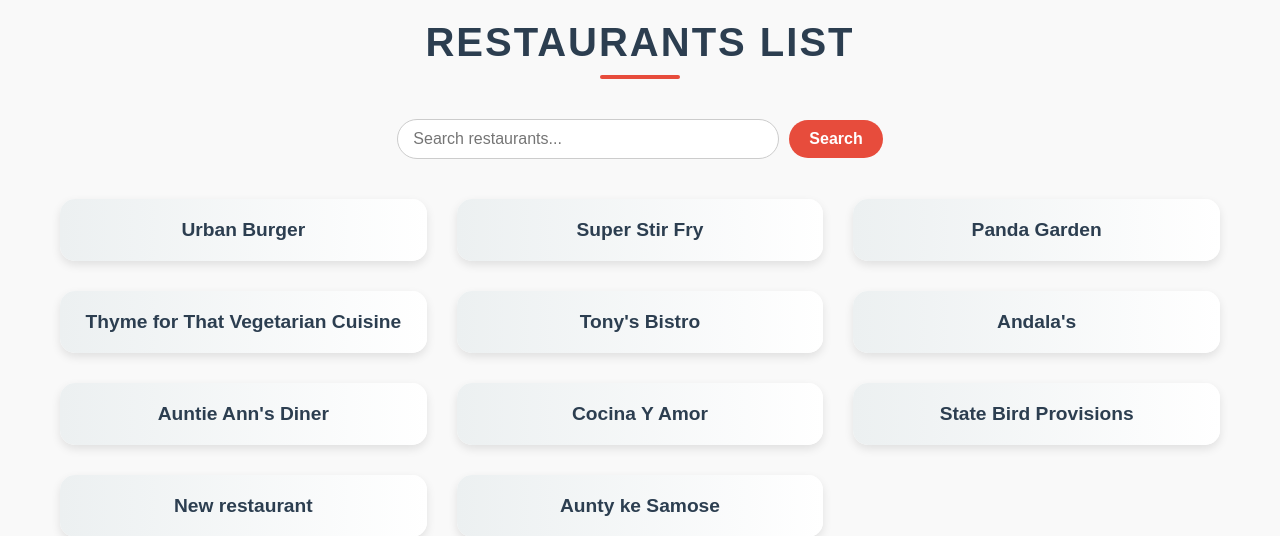
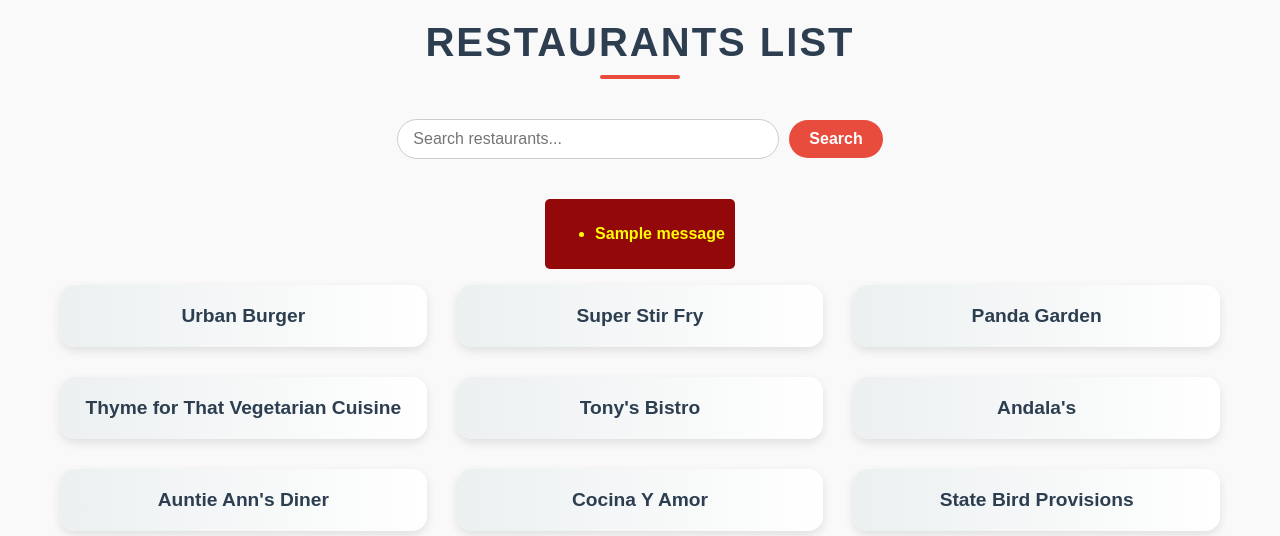
Before and after one commit to csdivyansh/Zwiggy, a Flask app: page /restaurants/ in a window 1280 px wide. Shown: the top 536 px of the page. Run offline with Flask 3, Linux system fonts and the light colour scheme; one stand-in notice (Sample message) is shown.

Commit message:
Update restaurants.html
added flash messages

```diff
--- a/templates/restaurants.html
+++ b/templates/restaurants.html
@@ -19,6 +19,19 @@
         <input type="text" name="q" placeholder="Search restaurants..." value="{{ query }}">
         <button type="submit">Search</button>
     </form>
+    <div class='flash'>
+			{% with messages = get_flashed_messages() %}
+			{% if messages %}
+
+			<ul>
+				{% for message in messages %}
+				<li class = 'message'> <strong> {{ message }} </strong> </li>
+				{% endfor %}
+			</ul>
+			{% endif %}
+			{% endwith %}
+
+		</div>
 
     <div class="restaurants-container">
         {% for i in restaurants %}
```
